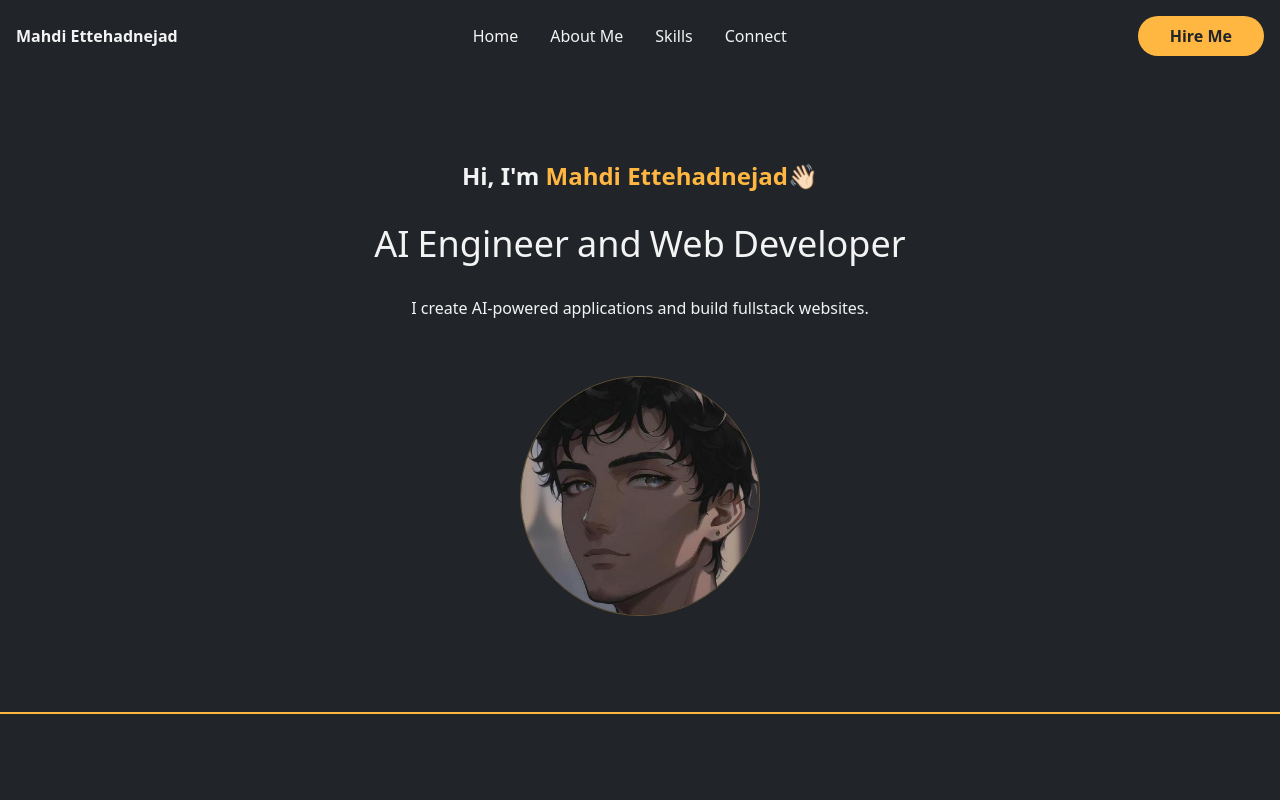
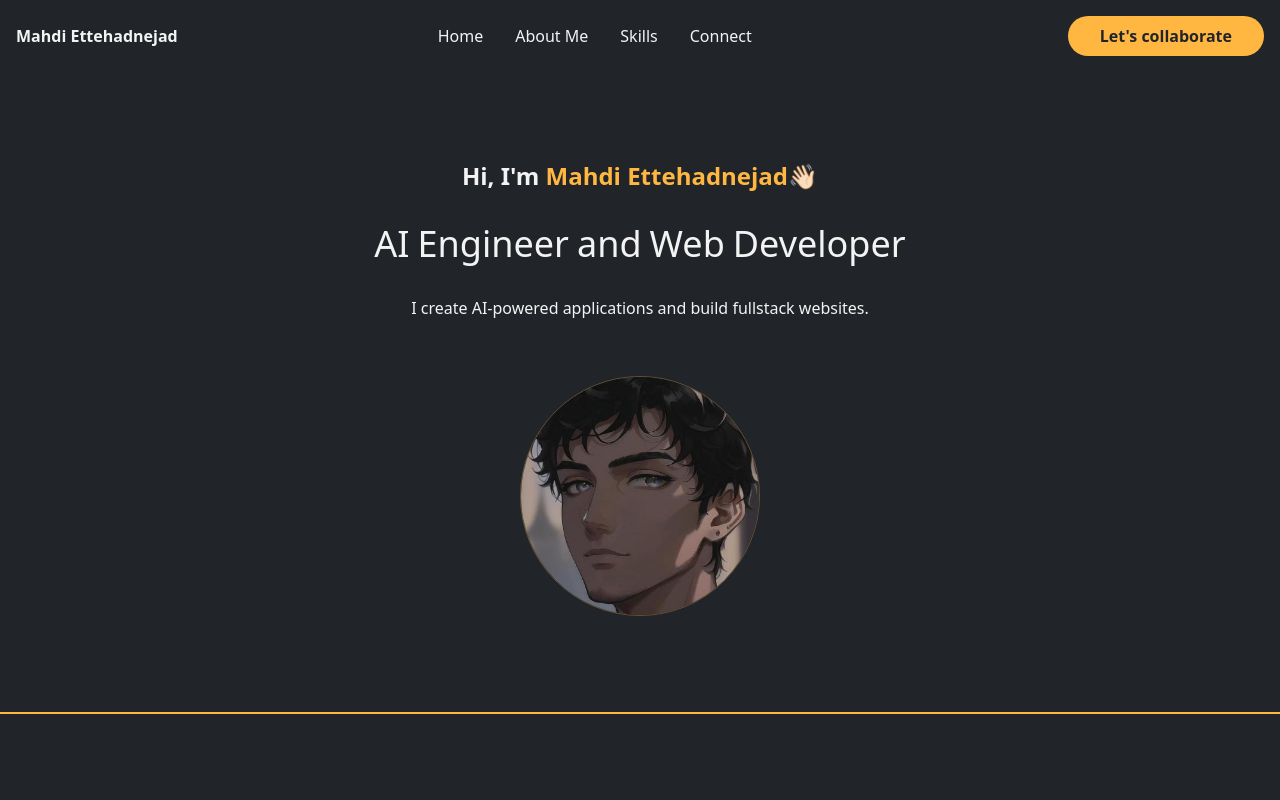
Before and after one commit to mahdi-eth/Portfolio, a Next.js app in the folder view/: page / in a window 1280 px wide. Shown: the top 800 px of the page. Built offline with nearby package versions, Linux system fonts and the light colour scheme.

Commit message:
Update index.tsx

```diff
--- a/view/components/hiremebtn/index.tsx
+++ b/view/components/hiremebtn/index.tsx
@@ -5,7 +5,7 @@ const HireMe: React.FC = () => {
         <Link
             href="/connect"
             className="w-30 min-w-max py-2 text-_black font-semibold hover:opacity-90 bg-_orange px-8 rounded-full">
-            Hire Me
+            Let's collaborate
         </Link>
     );
 };
```
